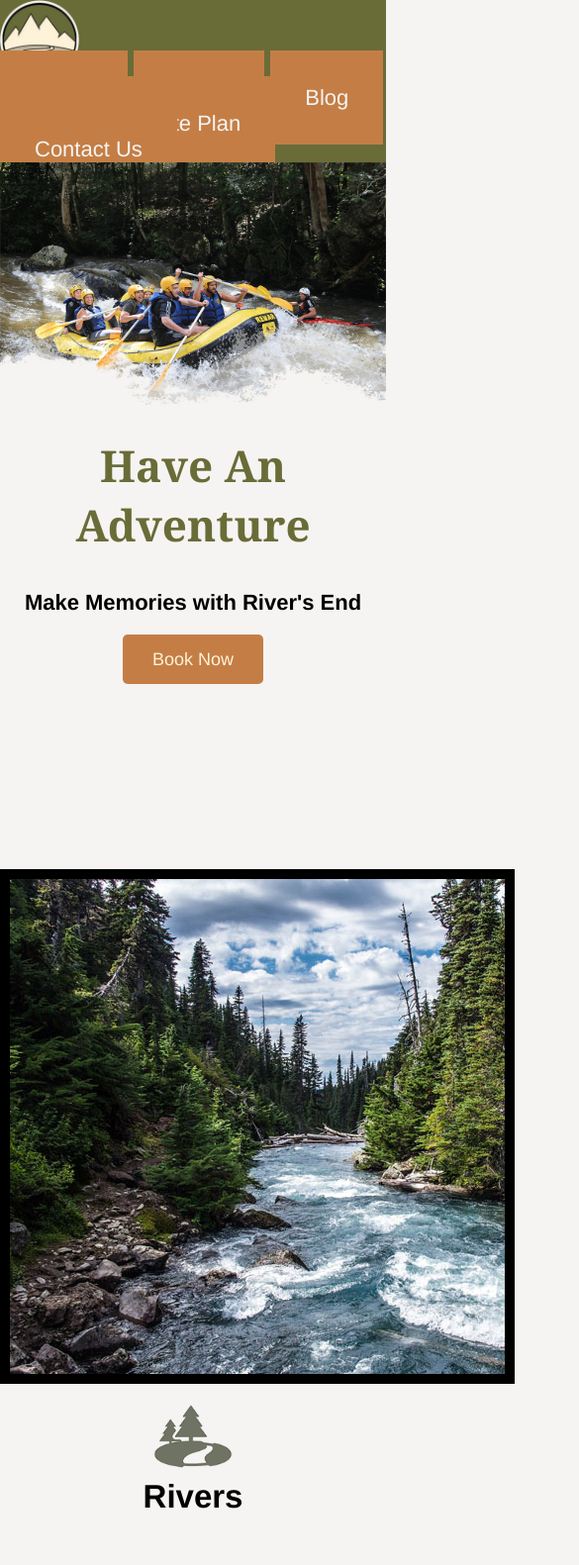
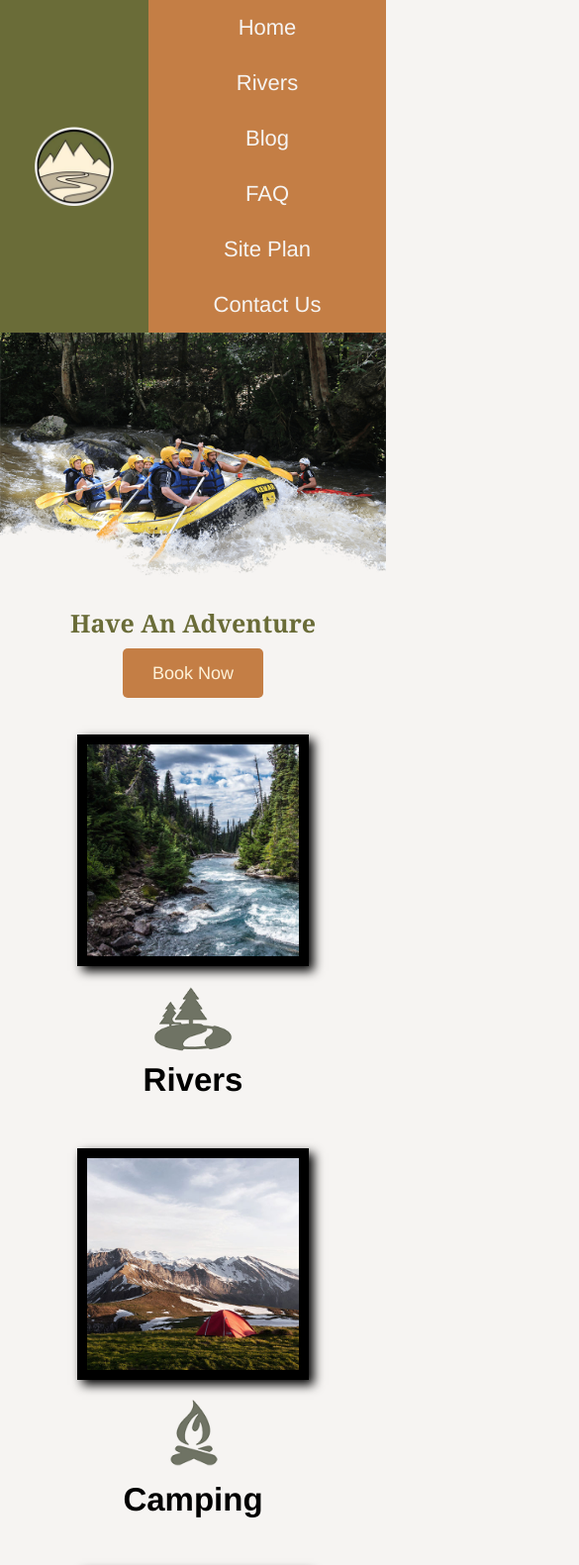
Before and after one commit to allenjandrew/wdd130, a plain HTML site: page wwr/index.html in a window 390 px wide. Shown: the top 1581 px of the page at 99% size, 585 px wide, since content can reach past the window. Drawn offline with Linux system fonts and the light colour scheme; a web font is replaced by a local one.

Commit message:
finishing up wwr site

```diff
--- a/wwr/index.html
+++ b/wwr/index.html
@@ -80,9 +80,8 @@
           ><img class="logo" src="images/logo_main.png" alt="River's End logo"
         /></a>
         <p>River's End &copy;2023 - Andrew Allen</p>
-        <nav>
-          <a href="site-plan-rafting.html">Site Plan</a>
-          <a href="contactus.html">Contact Us</a>
+        <p><a href="site-plan-rafting.html">Site Plan</a></p>
+        <p><a href="contactus.html">Contact Us</a></p>
         <div class="social">
           <a href="https://facebook.com/allenjandrew" target="_blank">
             <img src="images/facebook.png" alt="facebook icon" />
@@ -94,7 +93,6 @@
             <img src="images/instagram.png" alt="instagram icon" />
           </a>
         </div>
-        </nav>
       </footer>
     </div>
   </body>
--- a/wwr/styles/index-style.css
+++ b/wwr/styles/index-style.css
@@ -3,6 +3,7 @@
 :root {
   /* change the values below to your colors from your palette */
   --primary-color: #6a6c38;
+  --primary-color-transparent: #6a6c38aa;
   --secondary-color: #fef2d8;
   --accent1-color: #c47e45;
   --accent2-color: #c3b69c;
@@ -37,10 +38,21 @@ body {
   margin: 0 auto;
 }
 header {
-  background-color: var(--primary-color);
+  background-color: var(--primary-color-transparent);
+  display: grid;
+  grid-template-columns: 150px auto;
 }
 .logo {
   width: 80px;
+}
+#logo_link {
+  padding-top: 5px;
+  justify-self: center;
+  align-self: center;
+}
+nav {
+  display: flex;
+  justify-content: space-around;
 }
 a {
   color: var(--black);
@@ -55,9 +67,28 @@ nav a {
 nav a:hover {
   background-color: var(--secondary-color);
   color: var(--black);
+  opacity: 0.7;
+}
+#hero {
+  display: grid;
+  grid-template-columns: 1fr 1.5fr 1fr;
+  margin-top: -100px;
+}
+#hero-box {
+  grid-area: 1/1/3/4;
+  z-index: -1;
 }
 #hero-img {
   width: 100%;
+}
+#hero-msg {
+  grid-area: 1/2/2/3;
+  background-color: var(--white);
+  margin-top: 100px;
+}
+#hero-msg h1,
+#hero-msg h4 {
+  text-align: center;
 }
 .home-title {
   color: var(--primary-color);
@@ -65,18 +96,22 @@ nav a:hover {
   font-size: 2em;
   margin-top: 10px;
 }
-#hero-msg h1,
-#hero-msg h4 {
-  text-align: center;
-}
 h4 {
   color: var(--black);
+}
+.main-grid {
+  display: grid;
+  grid-template-columns: repeat(10, 1fr);
 }
 main section {
   text-align: center;
 }
 main section img {
   box-sizing: border-box;
+}
+.card-img,
+.mountains {
+  width: 100%;
 }
 .button-box {
   text-align: center;
@@ -101,8 +136,23 @@ main section img {
 .rapids-card {
   margin: 200px 0;
 }
+.rivers-card {
+  grid-area: 2/2/3/4;
+}
+.camping-card {
+  grid-area: 2/5/3/7;
+}
+.rapids-card {
+  grid-area: 2/8/3/10;
+}
 .card-img {
   border: 10px solid var(--black);
+  transition: transform 0.5s;
+  box-shadow: 5px 5px 10px var(--black);
+}
+.card-img:hover {
+  opacity: 0.6;
+  transform: scale(1.1);
 }
 .icon {
   width: 80px;
@@ -114,12 +164,19 @@ h2 {
 #background {
   height: 725px;
   background-color: var(--accent2-color);
+  grid-area: 4/1/9/11;
+}
+.mountains {
+  grid-area: 5/2/8/7;
+  box-shadow: 5px 5px 10px var(--black);
 }
 .msg {
   background-color: var(--primary-color);
   color: var(--white);
   line-height: 1.5em;
   padding: 35px;
+  grid-area: 6/6/7/10;
+  box-shadow: 5px 5px 10px var(--black);
 }
 .msg h2 {
   font-family: var(--heading-font);
@@ -129,9 +186,12 @@ h2 {
   padding-bottom: 15px;
 }
 footer {
-  background-color: var(--black);
+  background-color: var(--primary-color);
   padding: 25px 50px;
   margin-top: 200px;
+  display: flex;
+  justify-content: space-around;
+  align-items: center;
 }
 footer p {
   font-size: 1.2em;
@@ -147,8 +207,59 @@ footer .social img {
   padding-top: 5px;
 }
 .social a {
+  text-decoration: none;
   background-color: transparent;
 }
 .social a:hover {
   background-color: transparent;
 }
+
+@media screen and (max-width: 900px) {
+  header {
+    background-color: var(--primary-color);
+  }
+  #hero,
+  .main-grid {
+    display: block;
+    height: auto;
+  }
+  nav,
+  footer {
+    flex-direction: column;
+  }
+  nav a {
+    display: block;
+    padding: 15px;
+  }
+  #hero {
+    margin-top: 0;
+  }
+  #hero-msg {
+    margin-top: 0;
+  }
+  #hero-msg h4 {
+    display: none;
+  }
+  .home-title {
+    font-size: 25px;
+    color: var(--primary-color);
+  }
+  .rivers-card,
+  .camping-card,
+  .rapids-card {
+    margin: 50px auto;
+    width: 60%;
+  }
+  #background {
+    display: none;
+  }
+  .mountains,
+  .msg {
+    width: 80%;
+    display: block;
+    margin: 0 auto;
+  }
+  footer {
+    margin-top: 25px;
+  }
+}
```
Lines whose indentation alone changed are shown as unchanged.
